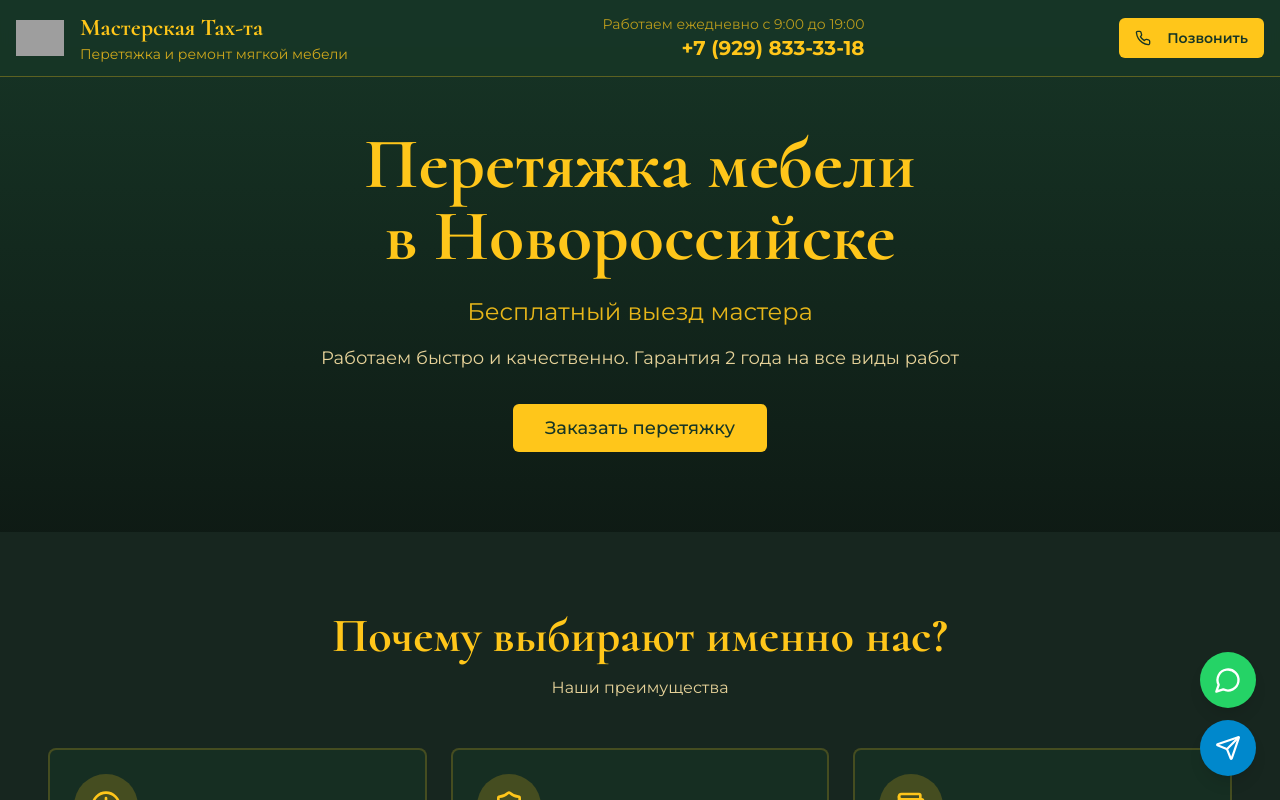
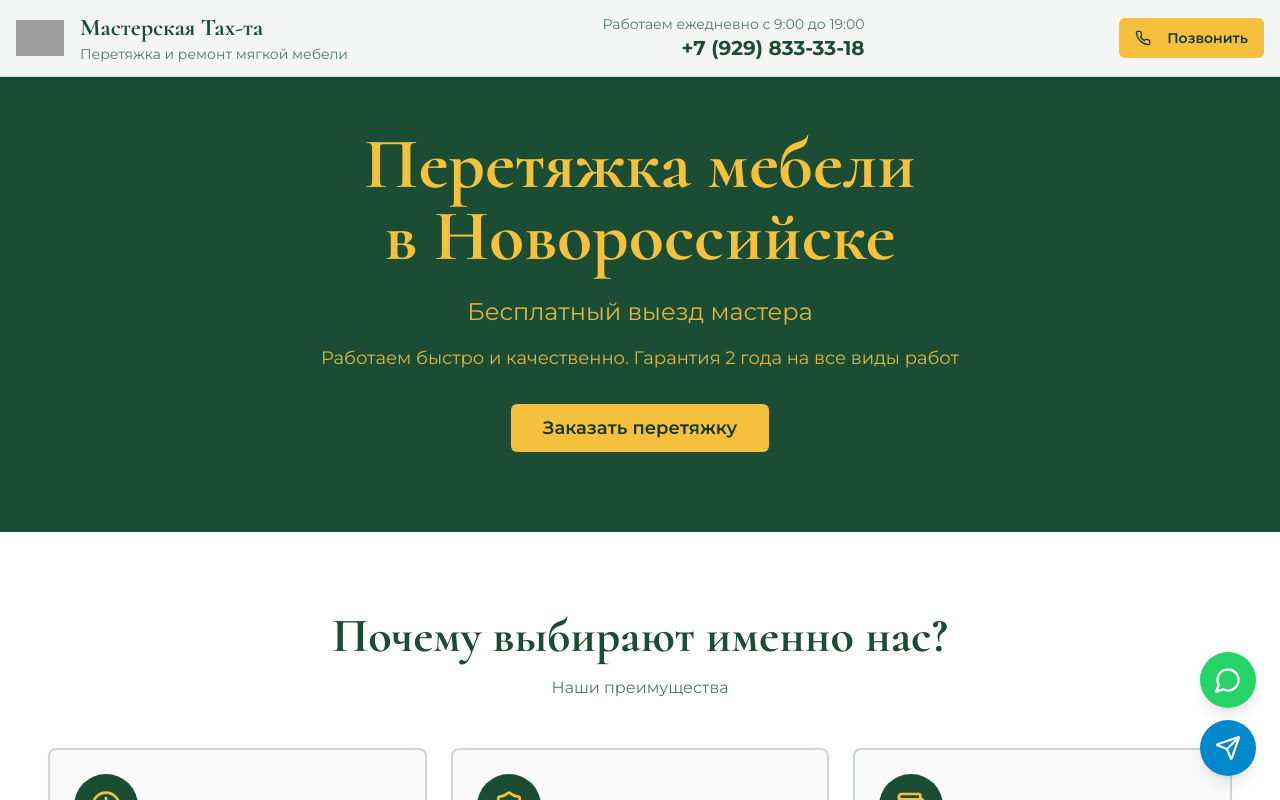
Before and after one commit to pr-poehali-dev/soft-furniture-upholstery, a React (Vite) app: page / in a window 1280 px wide. Shown: the top 800 px of the page. Built offline with nearby package versions, Linux system fonts and the light colour scheme; grey boxes are pictures that could not be loaded.

Commit message:
Изменение фона и цветов эмблемы

```diff
--- a/src/index.css
+++ b/src/index.css
@@ -6,33 +6,33 @@
 
 @layer base {
   :root {
-    --background: 150 30% 8%;
-    --foreground: 45 100% 60%;
+    --background: 0 0% 100%;
+    --foreground: 150 40% 15%;
 
-    --card: 150 25% 12%;
-    --card-foreground: 45 100% 60%;
+    --card: 0 0% 98%;
+    --card-foreground: 150 40% 15%;
 
-    --popover: 150 25% 12%;
-    --popover-foreground: 45 100% 60%;
+    --popover: 0 0% 100%;
+    --popover-foreground: 150 40% 15%;
 
-    --primary: 150 40% 15%;
-    --primary-foreground: 45 100% 60%;
+    --primary: 150 50% 20%;
+    --primary-foreground: 43 90% 60%;
 
-    --secondary: 150 20% 20%;
-    --secondary-foreground: 45 95% 65%;
+    --secondary: 0 0% 96%;
+    --secondary-foreground: 150 40% 15%;
 
-    --muted: 150 15% 25%;
-    --muted-foreground: 45 60% 75%;
+    --muted: 0 0% 96%;
+    --muted-foreground: 150 20% 40%;
 
-    --accent: 45 100% 55%;
-    --accent-foreground: 150 40% 10%;
+    --accent: 43 90% 60%;
+    --accent-foreground: 150 50% 15%;
 
     --destructive: 0 84.2% 60.2%;
-    --destructive-foreground: 45 100% 60%;
+    --destructive-foreground: 0 0% 98%;
 
-    --border: 150 20% 25%;
-    --input: 150 20% 20%;
-    --ring: 45 100% 55%;
+    --border: 150 15% 85%;
+    --input: 150 15% 90%;
+    --ring: 43 90% 60%;
 
     --radius: 0.5rem;
 
--- a/src/pages/Index.tsx
+++ b/src/pages/Index.tsx
@@ -116,7 +116,7 @@ const Index = () => {
 
   return (
     <div className="min-h-screen bg-background">
-      <nav className="fixed top-0 w-full bg-primary/95 backdrop-blur-sm z-50 border-b border-accent/30">
+      <nav className="fixed top-0 w-full bg-white/95 backdrop-blur-sm z-50 border-b border-border shadow-sm">
         <div className="container mx-auto px-4 py-3 flex justify-between items-center">
           <div className="flex items-center gap-4">
             <img
@@ -125,26 +125,26 @@ const Index = () => {
               className="h-12 w-12 object-contain"
             />
             <div>
-              <h1 className="text-2xl font-bold text-accent">Мастерская Тах-та</h1>
-              <p className="text-sm text-accent/80">Перетяжка и ремонт мягкой мебели</p>
+              <h1 className="text-2xl font-bold text-primary">Мастерская Тах-та</h1>
+              <p className="text-sm text-muted-foreground">Перетяжка и ремонт мягкой мебели</p>
             </div>
           </div>
           <div className="hidden md:flex items-center gap-6">
             <div className="text-right">
-              <p className="text-accent/70 text-sm">Работаем ежедневно с 9:00 до 19:00</p>
-              <a href="tel:+79298333318" className="text-accent text-xl font-bold hover:text-accent/80 transition-colors">
+              <p className="text-muted-foreground text-sm">Работаем ежедневно с 9:00 до 19:00</p>
+              <a href="tel:+79298333318" className="text-primary text-xl font-bold hover:text-primary/80 transition-colors">
                 +7 (929) 833-33-18
               </a>
             </div>
           </div>
-          <Button className="bg-accent hover:bg-accent/90 text-primary font-semibold">
+          <Button className="bg-accent hover:bg-accent/90 text-accent-foreground font-semibold">
             <Icon name="Phone" size={16} className="mr-2" />
             Позвонить
           </Button>
         </div>
       </nav>
 
-      <section className="pt-32 pb-20 px-4 bg-gradient-to-b from-primary to-background">
+      <section className="pt-32 pb-20 px-4 bg-primary">
         <div className="container mx-auto text-center">
           <h2 className="text-5xl md:text-7xl font-bold text-accent mb-6 animate-fade-in">
             Перетяжка мебели<br />в Новороссийске
@@ -152,29 +152,29 @@ const Index = () => {
           <p className="text-2xl text-accent/90 max-w-2xl mx-auto mb-4 animate-fade-in">
             Бесплатный выезд мастера
           </p>
-          <p className="text-lg text-muted-foreground max-w-2xl mx-auto mb-8 animate-fade-in">
+          <p className="text-lg text-primary-foreground/90 max-w-2xl mx-auto mb-8 animate-fade-in">
             Работаем быстро и качественно. Гарантия 2 года на все виды работ
           </p>
-          <Button size="lg" className="bg-accent hover:bg-accent/90 text-primary text-lg px-8 py-6 animate-scale-in">
+          <Button size="lg" className="bg-accent hover:bg-accent/90 text-accent-foreground text-lg px-8 py-6 animate-scale-in font-semibold">
             Заказать перетяжку
           </Button>
         </div>
       </section>
 
-      <section id="advantages" className="py-20 px-4 bg-card">
+      <section id="advantages" className="py-20 px-4 bg-background">
         <div className="container mx-auto">
-          <h3 className="text-4xl md:text-5xl font-bold text-center text-accent mb-4">
+          <h3 className="text-4xl md:text-5xl font-bold text-center text-primary mb-4">
             Почему выбирают именно нас?
           </h3>
           <p className="text-center text-muted-foreground mb-12">Наши преимущества</p>
           <div className="grid md:grid-cols-2 lg:grid-cols-3 gap-6">
             {advantages.map((item, idx) => (
-              <Card key={idx} className="border-2 border-accent/20 hover:border-accent transition-all hover:shadow-xl bg-primary/50">
+              <Card key={idx} className="border-2 border-primary/20 hover:border-accent transition-all hover:shadow-xl bg-card">
                 <CardContent className="pt-6">
-                  <div className="w-16 h-16 bg-accent/20 rounded-full flex items-center justify-center mb-4">
+                  <div className="w-16 h-16 bg-primary rounded-full flex items-center justify-center mb-4">
                     <Icon name={item.icon as any} size={32} className="text-accent" />
                   </div>
-                  <h4 className="text-xl font-semibold text-accent mb-2">{item.title}</h4>
+                  <h4 className="text-xl font-semibold text-primary mb-2">{item.title}</h4>
                   <p className="text-muted-foreground">{item.description}</p>
                 </CardContent>
               </Card>
@@ -183,21 +183,21 @@ const Index = () => {
         </div>
       </section>
 
-      <section id="portfolio" className="py-20 px-4 bg-background">
+      <section id="portfolio" className="py-20 px-4 bg-card">
         <div className="container mx-auto">
-          <h3 className="text-4xl md:text-5xl font-bold text-center text-accent mb-4">Наши работы</h3>
+          <h3 className="text-4xl md:text-5xl font-bold text-center text-primary mb-4">Наши работы</h3>
           <p className="text-center text-muted-foreground mb-12">Примеры выполненных проектов</p>
           <div className="grid md:grid-cols-3 gap-6">
             {portfolio.map((item, idx) => (
               <div key={idx} className="group cursor-pointer" onClick={() => setSelectedImage(item.image)}>
-                <div className="overflow-hidden rounded-lg border-2 border-accent/30 mb-4 hover:border-accent transition-all">
+                <div className="overflow-hidden rounded-lg border-2 border-primary/20 mb-4 hover:border-accent transition-all">
                   <img
                     src={item.image}
                     alt={item.title}
                     className="w-full h-72 object-cover group-hover:scale-110 transition-transform duration-500"
                   />
                 </div>
-                <h4 className="text-xl font-semibold text-accent mb-1">{item.title}</h4>
+                <h4 className="text-xl font-semibold text-primary mb-1">{item.title}</h4>
                 <p className="text-muted-foreground">{item.description}</p>
               </div>
             ))}
@@ -225,15 +225,15 @@ const Index = () => {
         </div>
       )}
 
-      <section id="services" className="py-20 px-4 bg-card">
+      <section id="services" className="py-20 px-4 bg-background">
         <div className="container mx-auto">
-          <h3 className="text-4xl md:text-5xl font-bold text-center text-accent mb-4">Наши услуги</h3>
+          <h3 className="text-4xl md:text-5xl font-bold text-center text-primary mb-4">Наши услуги</h3>
           <p className="text-center text-muted-foreground mb-12">Полный спектр работ по ремонту мебели</p>
           <div className="grid md:grid-cols-2 lg:grid-cols-3 gap-6 max-w-6xl mx-auto">
             {services.map((service, idx) => (
-              <Card key={idx} className="border-2 border-accent/20 hover:border-accent transition-all hover:shadow-lg bg-primary/50">
+              <Card key={idx} className="border-2 border-primary/20 hover:border-accent transition-all hover:shadow-lg bg-card">
                 <CardContent className="pt-6">
-                  <h4 className="text-xl font-semibold text-accent mb-2">{service.title}</h4>
+                  <h4 className="text-xl font-semibold text-primary mb-2">{service.title}</h4>
                   <p className="text-muted-foreground mb-4">{service.description}</p>
                   <p className="text-2xl font-bold text-accent">{service.price}</p>
                 </CardContent>
@@ -243,9 +243,9 @@ const Index = () => {
         </div>
       </section>
 
-      <section className="py-20 px-4 bg-background">
+      <section className="py-20 px-4 bg-card">
         <div className="container mx-auto max-w-4xl">
-          <h3 className="text-4xl md:text-5xl font-bold text-center text-accent mb-4">Как мы работаем</h3>
+          <h3 className="text-4xl md:text-5xl font-bold text-center text-primary mb-4">Как мы работаем</h3>
           <p className="text-center text-muted-foreground mb-12">Простой процесс от заявки до результата</p>
           <div className="space-y-6">
             {[
@@ -256,10 +256,10 @@ const Index = () => {
               { num: "05", title: "Выполняем работу", text: "Перетяжка и ремонт от 1 до 5 дней" },
               { num: "06", title: "Доставляем готовую", text: "Привозим обновлённую мебель обратно" }
             ].map((step, idx) => (
-              <div key={idx} className="flex gap-6 items-start bg-card p-6 rounded-lg border-2 border-accent/20 hover:border-accent transition-all">
-                <div className="text-5xl font-bold text-accent/30 min-w-[80px]">{step.num}</div>
+              <div key={idx} className="flex gap-6 items-start bg-background p-6 rounded-lg border-2 border-primary/20 hover:border-accent transition-all">
+                <div className="text-5xl font-bold text-accent/40 min-w-[80px]">{step.num}</div>
                 <div>
-                  <h4 className="text-2xl font-semibold text-accent mb-2">{step.title}</h4>
+                  <h4 className="text-2xl font-semibold text-primary mb-2">{step.title}</h4>
                   <p className="text-muted-foreground text-lg">{step.text}</p>
                 </div>
               </div>
@@ -268,46 +268,46 @@ const Index = () => {
         </div>
       </section>
 
-      <section id="contact" className="py-20 px-4 bg-card">
+      <section id="contact" className="py-20 px-4 bg-background">
         <div className="container mx-auto max-w-2xl">
-          <h3 className="text-4xl md:text-5xl font-bold text-center text-accent mb-4">Заказать перетяжку</h3>
+          <h3 className="text-4xl md:text-5xl font-bold text-center text-primary mb-4">Заказать перетяжку</h3>
           <p className="text-center text-muted-foreground mb-12">Оставьте заявку, и мастер свяжется с вами в течение 15 минут</p>
-          <Card className="border-2 border-accent/30 bg-primary/50">
+          <Card className="border-2 border-primary/20 bg-card">
             <CardContent className="pt-6">
               <form onSubmit={handleSubmit} className="space-y-6">
                 <div>
-                  <label className="block text-sm font-medium text-accent mb-2">Ваше имя *</label>
+                  <label className="block text-sm font-medium text-primary mb-2">Ваше имя *</label>
                   <input
                     type="text"
                     required
                     value={formData.name}
                     onChange={(e) => setFormData({...formData, name: e.target.value})}
-                    className="w-full px-4 py-3 bg-background border-2 border-accent/30 rounded-md focus:outline-none focus:ring-2 focus:ring-accent text-foreground"
+                    className="w-full px-4 py-3 bg-background border-2 border-input rounded-md focus:outline-none focus:ring-2 focus:ring-accent text-foreground"
                     placeholder="Введите ваше имя"
                   />
                 </div>
                 <div>
-                  <label className="block text-sm font-medium text-accent mb-2">Телефон *</label>
+                  <label className="block text-sm font-medium text-primary mb-2">Телефон *</label>
                   <input
                     type="tel"
                     required
                     value={formData.phone}
                     onChange={(e) => setFormData({...formData, phone: e.target.value})}
-                    className="w-full px-4 py-3 bg-background border-2 border-accent/30 rounded-md focus:outline-none focus:ring-2 focus:ring-accent text-foreground"
+                    className="w-full px-4 py-3 bg-background border-2 border-input rounded-md focus:outline-none focus:ring-2 focus:ring-accent text-foreground"
                     placeholder="+7 (___) ___-__-__"
                   />
                 </div>
-                <Button type="submit" className="w-full bg-accent hover:bg-accent/90 text-primary font-semibold" size="lg">
+                <Button type="submit" className="w-full bg-accent hover:bg-accent/90 text-accent-foreground font-semibold" size="lg">
                   Отправить заявку в WhatsApp
                 </Button>
                 <p className="text-xs text-muted-foreground text-center">
                   Нажимая кнопку, вы соглашаетесь с политикой конфиденциальности
                 </p>
               </form>
-              <div className="mt-8 pt-8 border-t border-accent/30 text-center space-y-3">
-                <div className="flex items-center justify-center gap-2 text-accent">
+              <div className="mt-8 pt-8 border-t border-border text-center space-y-3">
+                <div className="flex items-center justify-center gap-2 text-primary">
                   <Icon name="Phone" size={20} />
-                  <a href="tel:+79298333318" className="text-xl font-bold hover:text-accent/80 transition-colors">
+                  <a href="tel:+79298333318" className="text-xl font-bold hover:text-primary/80 transition-colors">
                     +7 (929) 833-33-18
                   </a>
                 </div>
@@ -319,12 +319,12 @@ const Index = () => {
         </div>
       </section>
 
-      <section className="py-20 px-4 bg-background">
+      <section className="py-20 px-4 bg-card">
         <div className="container mx-auto">
-          <h3 className="text-4xl md:text-5xl font-bold text-center text-accent mb-4">Как нас найти</h3>
+          <h3 className="text-4xl md:text-5xl font-bold text-center text-primary mb-4">Как нас найти</h3>
           <p className="text-center text-muted-foreground mb-12">г. Новороссийск, ул. Кутузовская, 117</p>
           <div className="max-w-5xl mx-auto">
-            <div className="rounded-lg overflow-hidden border-2 border-accent/30 shadow-xl">
+            <div className="rounded-lg overflow-hidden border-2 border-primary/20 shadow-xl">
               <iframe
                 src="https://yandex.ru/map-widget/v1/?um=constructor%3Adc7c0e9ab9e8f7f4e3d2b3c0f9e8d7c6d5b4a3c2b1a0&amp;source=constructor"
                 width="100%"
@@ -336,27 +336,27 @@ const Index = () => {
               ></iframe>
             </div>
             <div className="mt-8 grid md:grid-cols-2 gap-6">
-              <Card className="border-2 border-accent/30 bg-card">
+              <Card className="border-2 border-primary/20 bg-background">
                 <CardContent className="pt-6">
                   <div className="flex items-start gap-4">
-                    <div className="w-12 h-12 bg-accent/20 rounded-full flex items-center justify-center flex-shrink-0">
+                    <div className="w-12 h-12 bg-primary rounded-full flex items-center justify-center flex-shrink-0">
                       <Icon name="MapPin" size={24} className="text-accent" />
                     </div>
                     <div>
-                      <h4 className="text-xl font-semibold text-accent mb-2">Адрес мастерской</h4>
+                      <h4 className="text-xl font-semibold text-primary mb-2">Адрес мастерской</h4>
                       <p className="text-muted-foreground">г. Новороссийск, ул. Кутузовская, 117</p>
                     </div>
                   </div>
                 </CardContent>
               </Card>
-              <Card className="border-2 border-accent/30 bg-card">
+              <Card className="border-2 border-primary/20 bg-background">
                 <CardContent className="pt-6">
                   <div className="flex items-start gap-4">
-                    <div className="w-12 h-12 bg-accent/20 rounded-full flex items-center justify-center flex-shrink-0">
+                    <div className="w-12 h-12 bg-primary rounded-full flex items-center justify-center flex-shrink-0">
                       <Icon name="Clock" size={24} className="text-accent" />
                     </div>
                     <div>
-                      <h4 className="text-xl font-semibold text-accent mb-2">Режим работы</h4>
+                      <h4 className="text-xl font-semibold text-primary mb-2">Режим работы</h4>
                       <p className="text-muted-foreground">Ежедневно с 9:00 до 19:00</p>
                       <p className="text-muted-foreground text-sm mt-1">Без выходных</p>
                     </div>
@@ -387,9 +387,9 @@ const Index = () => {
         </a>
       </div>
 
-      <section className="py-20 px-4 bg-card">
+      <section className="py-20 px-4 bg-background">
         <div className="container mx-auto">
-          <h3 className="text-4xl md:text-5xl font-bold text-center text-accent mb-4">Отзывы клиентов</h3>
+          <h3 className="text-4xl md:text-5xl font-bold text-center text-primary mb-4">Отзывы клиентов</h3>
           <p className="text-center text-muted-foreground mb-12">Что говорят о нашей работе</p>
           <div className="grid md:grid-cols-3 gap-6 max-w-6xl mx-auto">
             {[
@@ -430,7 +430,7 @@ const Index = () => {
                 rating: 5
               }
             ].map((review, idx) => (
-              <Card key={idx} className="border-2 border-accent/20 hover:border-accent transition-all bg-primary/50">
+              <Card key={idx} className="border-2 border-primary/20 hover:border-accent transition-all bg-card">
                 <CardContent className="pt-6">
                   <div className="flex gap-1 mb-3">
                     {[...Array(review.rating)].map((_, i) => (
@@ -438,8 +438,8 @@ const Index = () => {
                     ))}
                   </div>
                   <p className="text-muted-foreground mb-4 italic">"{review.text}"</p>
-                  <div className="flex justify-between items-center pt-4 border-t border-accent/20">
-                    <p className="font-semibold text-accent">{review.name}</p>
+                  <div className="flex justify-between items-center pt-4 border-t border-border">
+                    <p className="font-semibold text-primary">{review.name}</p>
                     <p className="text-sm text-muted-foreground">{review.date}</p>
                   </div>
                 </CardContent>
@@ -449,7 +449,7 @@ const Index = () => {
         </div>
       </section>
 
-      <footer className="bg-primary text-accent py-12 px-4 border-t-2 border-accent/30">
+      <footer className="bg-primary text-primary-foreground py-12 px-4 border-t-2 border-border">
         <div className="container mx-auto text-center">
           <div className="flex justify-center mb-4">
             <img
@@ -458,14 +458,14 @@ const Index = () => {
               className="h-20 w-20 object-contain"
             />
           </div>
-          <h2 className="text-3xl font-bold mb-4">Мастерская Тах-та</h2>
-          <p className="text-accent/80 mb-6">Перетяжка и ремонт мягкой мебели с 2015 года</p>
+          <h2 className="text-3xl font-bold mb-4 text-accent">Мастерская Тах-та</h2>
+          <p className="text-primary-foreground/90 mb-6">Перетяжка и ремонт мягкой мебели с 2015 года</p>
           <div className="flex gap-4 justify-center mb-6">
-            <a href="tel:+79298333318" className="text-xl font-bold hover:text-accent/80 transition-colors">
+            <a href="tel:+79298333318" className="text-xl font-bold text-accent hover:text-accent/80 transition-colors">
               +7 (929) 833-33-18
             </a>
           </div>
-          <p className="text-sm text-accent/60">© 2024 Мастерская Тах-та. Все права защищены.</p>
+          <p className="text-sm text-primary-foreground/70">© 2024 Мастерская Тах-та. Все права защищены.</p>
         </div>
       </footer>
     </div>
```
